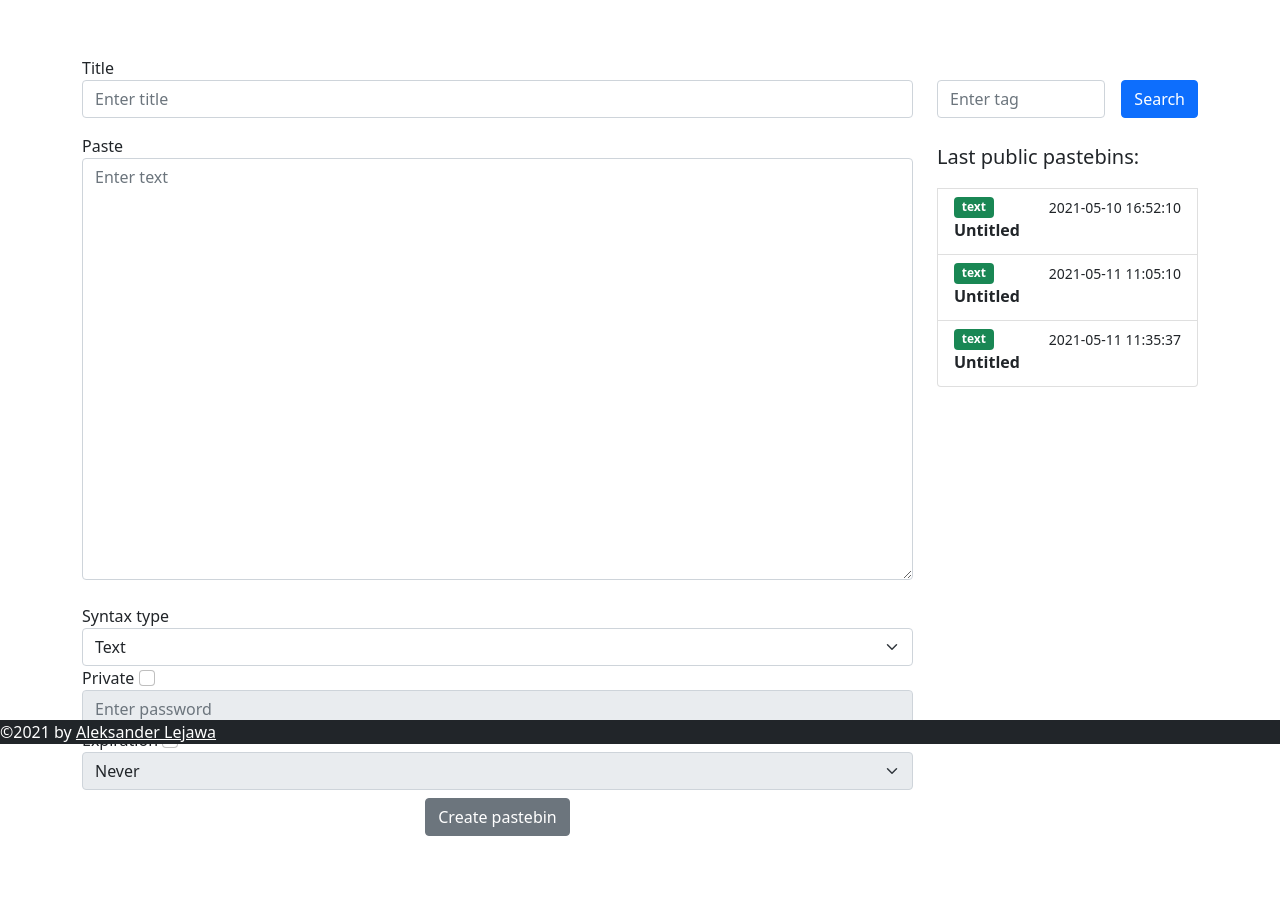
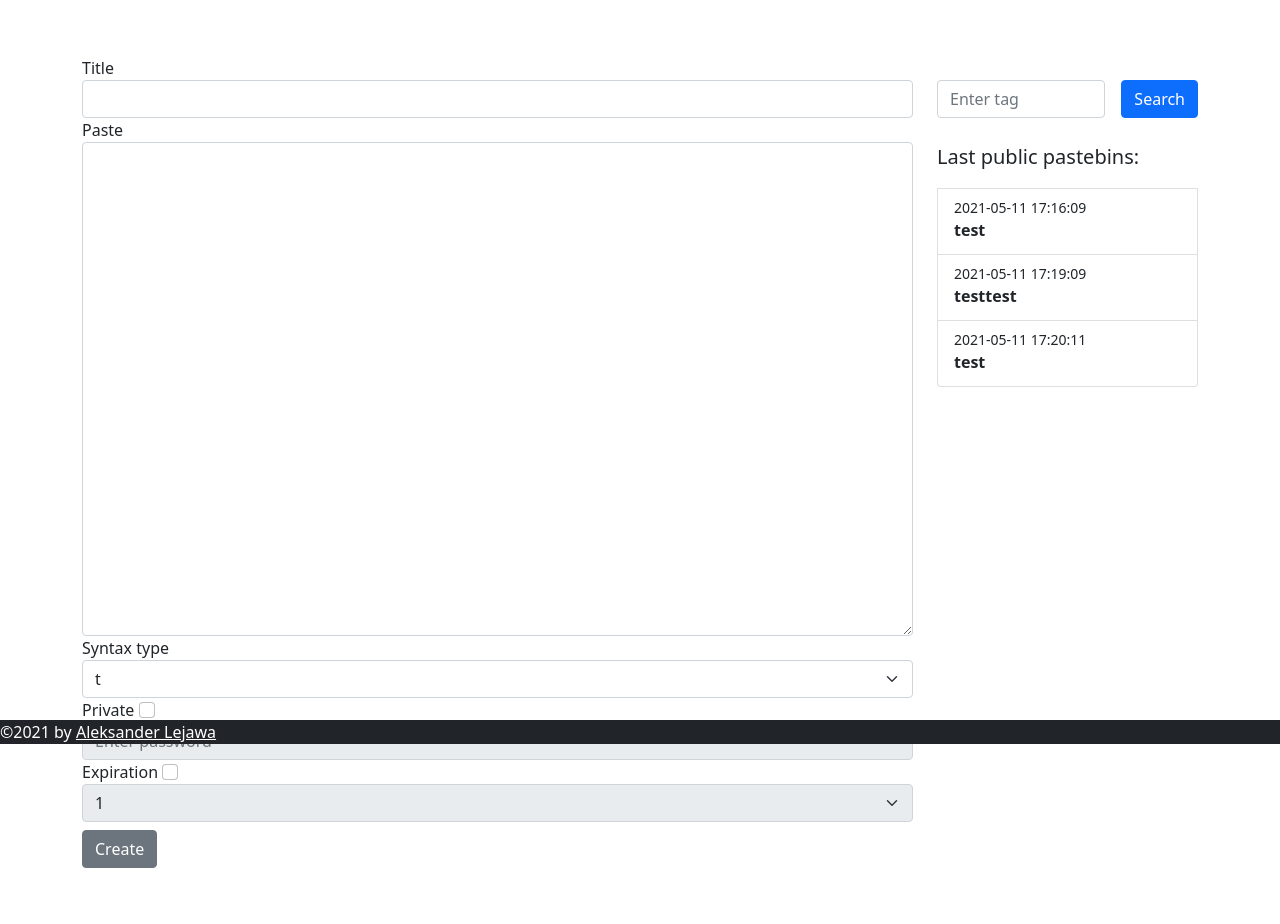
Before and after one commit to syqu22/flask-pastebin, a Flask app: page / in a window 1280 px wide. Shown: the part 56-980 px from the top of the page. Before the commit the page ends 892 px from the top, so only its background shows below. Run offline with Flask 2, Linux system fonts and the light colour scheme; data comes from the database, SQL or seed files in the repository; some libraries are stand-ins or nearby versions.

Commit message:
Pastebin forms changed

```diff
--- a/web/models.py
+++ b/web/models.py
@@ -32,19 +32,19 @@
 
 class Pastebin(db.Model):
     id = db.Column(db.Integer, primary_key=True)
-    title = db.Column(db.String(150), default="Untitled")
-    content = db.Column(db.String(6000000))
-    paste_type = db.Column(db.String(50))
+    title = db.Column(db.String(100), default="Untitled")
+    content = db.Column(db.String(60000))
+    syntax = db.Column(db.String(50))
     user_id = db.Column(db.Integer, db.ForeignKey("user.id"))
     date = db.Column(db.DateTime(timezone=True))
     expire_date = db.Column(db.DateTime(timezone=True))
     password = db.Column(db.String(150))
     link = db.Column(db.String(150), unique=True)
 
-    def __init__(self, title: str, content: str, paste_type: str, user_id: id, expire_date: str, password: str):
+    def __init__(self, title: str, content: str, syntax: str, user_id: id, expire_date: str, password: str):
         self.title = title
         self.content = content
-        self.paste_type = paste_type
+        self.syntax = syntax
         self.user_id = user_id
         self.date = datetime.utcnow().replace(microsecond=0)
         self.expire_date = self.format_expire_date(expire_date)
--- /dev/null
+++ b/web/pastebin/forms.py
@@ -0,0 +1,56 @@
+from flask_wtf import FlaskForm
+from wtforms import StringField, SelectField, SubmitField, TextAreaField, BooleanField
+from wtforms import validators
+from wtforms.validators import DataRequired, Length, ValidationError
+from web.models import Pastebin
+
+
+class CreatePastebinForm(FlaskForm):
+    types = {
+        "Text": "text",
+        "Bash": "bash",
+        "C" : "c",
+        "C#": "c#",
+        "C++": "c++",
+        "CSS": "css",
+        "GO": "go",
+        "HTML": "html",
+        "HTTP": "http",
+        "INI": "ini",
+        "Java": "java",
+        "JavaScript": "js",
+        "JSON": "json",
+        "Kotlin": "kotlin",
+        "LUA": "lua",
+        "Markdown": "markdown",
+        "Objective-C": "objectivec",
+        "Perl": "perl",
+        "PHP": "php",
+        "Python": "python",
+        "R": "r",
+        "Ruby": "ruby",
+        "Rust": "rust",
+        "SQL": "sql",
+        "Swift": "swift",
+        "TypeScript": "typescript"
+    }
+
+    dates = {
+        "Never": None,
+        "1 Minute": "1min",
+        "15 Minutes": "15min",
+        "1 Hour": "hour",
+        "1 Day": "day",
+        "1 Week": "week",
+        "1 Month": "month",
+        "1 Year": "year"
+    }
+
+    title = StringField("Title", validators=[Length(min=2, max=100, message="Title needs to be at least %(min)d characters long and can't exceed %(max)d characters.")])
+    content = TextAreaField("Paste", validators=[DataRequired(), Length(max=60000, message="Pastebin can't be longer than %(max)d characters.")])
+    syntax = SelectField("Syntax type", choices=types, validators=[DataRequired()])
+    private = BooleanField("Private")
+    password = StringField()
+    expire = BooleanField("Expiration")
+    expire_date = SelectField(choices=dates, validators=[DataRequired()])
+    submit = SubmitField("Create")
--- a/web/pastebin/routes.py
+++ b/web/pastebin/routes.py
@@ -6,28 +6,27 @@
 from web.models import Pastebin
 from web.pastebin import bp
 from web import db
+from web.pastebin.forms import CreatePastebinForm
 
 @bp.route("/", methods=["GET", "POST"])
 def home():
-   if request.method == "POST":
-      title = request.form.get("title") or None
-      content = request.form.get("content")
-      paste_type = request.form.get("paste_type")
-      password = request.form.get("password") or None
-      expire_date = request.form.get("expire_date") or None
+   form = CreatePastebinForm()
+   #TODO
+   print(form.private.data)
+   print(form.expire.data)
 
-      new_pastebin = Pastebin(title, content, paste_type, current_user.get_id(), expire_date, password)
-      if new_pastebin.is_valid():
-         response = make_response(redirect(url_for("pastebins.pastebin", link=new_pastebin.link)))
-         if password:
-            response.set_cookie(new_pastebin.link, new_pastebin.password)
-         db.session.add(new_pastebin)
-         db.session.commit()
+   if form.validate_on_submit():
+      new_pastebin = Pastebin(form.title.data, form.content.data, form.syntax.data, current_user.get_id(), form.expire_date.data, form.password.data)
+      response = make_response(redirect(url_for("pastebins.pastebin", link=new_pastebin.link)))
+      if form.private.data and form.password.data :
+         response.set_cookie(new_pastebin.link, new_pastebin.password)
+      db.session.add(new_pastebin)
+      db.session.commit()
 
-         flash("Pastebin added!", category="success")
-         return response
+      flash("Pastebin added!", category="success")
+      return response
 
-   return render_template("home.html", user=current_user, public_pastebins=get_public_pastebins())
+   return render_template("home.html", user=current_user, form=form, public_pastebins=get_public_pastebins())
 
 @bp.route("/<link>", methods=["GET", "POST"])
 def pastebin(link: str):
--- a/web/static/css/style.css
+++ b/web/static/css/style.css
@@ -6,6 +6,10 @@
     position: fixed;
     bottom: 0;
     width: 100%;
+}
+
+#content {
+    height:100%;
 }
 
 .navbar {
@@ -27,7 +31,3 @@
 #footer {
     background-color: rgba(196, 186, 186, 0.2);
 }
-
-#create_pastebin_btn {
-    text-align: center;
-}
--- a/web/templates/auth/login.html
+++ b/web/templates/auth/login.html
@@ -18,6 +18,6 @@
         <span class="badge bg-warning text-dark">{{ error }}</span>
         {% endfor %}
     </div>
-    <p>{{ form.submit(class_="btn btn-secondary mt-2") }}</p>
+    {{ form.submit(class_="btn btn-secondary mt-2") }}
 </form>
 {% endblock %}
--- a/web/templates/home.html
+++ b/web/templates/home.html
@@ -4,61 +4,41 @@
 <div class="row">
   <div class="col-9">
     <form method="POST">
+      {{ form.csrf_token() }}
       <div class="form-group mt-5">
-        <label for="title">Title</label>
-        <input type="text" class="form-control" id="title" name="title" placeholder="Enter title" />
+        {{ form.title.label}}
+        {{ form.title(class_="form-control")}}
+        {% for error in form.title.errors %}
+        <span class="badge bg-warning text-dark">{{ error }}</span>
+        {% endfor %}
       </div>
-      <label for="content" class="mt-3">Paste</label>
-      <textarea rows="17" style="height:100%" name="content" id="content" class="form-control"
-        placeholder="Enter text"></textarea>
-      <br />
-      <label for="paste_type">Syntax type</label>
-      <select class="form-select" id="paste_type" name="paste_type">
-        <option value="text">Text</option>
-        <option value="bash">Bash</option>
-        <option value="c">C</option>
-        <option value="c#">C#</option>
-        <option value="c++">C++</option>
-        <option value="css">CSS</option>
-        <option value="go">GO</option>
-        <option value="html">HTML/XML</option>
-        <option value="http">HTTP</option>
-        <option value="ini">INI</option>
-        <option value="java">Java</option>
-        <option value="js">JavaScript</option>
-        <option value="json">JSON</option>
-        <option value="kotlin">Kotlin</option>
-        <option value="lua">LUA</option>
-        <option value="markdown">Markdown</option>
-        <option value="objectivec">Objective-C</option>
-        <option value="perl">Perl</option>
-        <option value="php">PHP</option>
-        <option value="python">Python</option>
-        <option value="r">R</option>
-        <option value="ruby">Ruby</option>
-        <option value="rust">Rust</option>
-        <option value="sql">SQL</option>
-        <option value="swift">Swift</option>
-        <option value="typescript">Typescript</option>
-      </select>
-      <label for="private">Private</label>
-      <input class="form-check-input" type="checkbox" id="private" name="private" value="True">
-      <input type="text" class="form-control" id="password" name="password" placeholder="Enter password" disabled />
-      <label for="expire">Expiration</label>
-      <input class="form-check-input" type="checkbox" id="expire" name="expire" value="True">
-      <select class="form-select" id="expire_date" name="expire_date" disabled>
-        <option value="never">Never</option>
-        <option value="1min">1 minute</option>
-        <option value="15min">15 minutes</option>
-        <option value="hour">1 hour</option>
-        <option value="day">1 day</option>
-        <option value="week">1 week</option>
-        <option value="month">1 month</option>
-        <option value="year">1 year</option>
-      </select>
-      <div id="create_pastebin_btn">
-        <button type="submit" class="btn btn-secondary mt-2 mb-2">Create pastebin</button>
-      </div>
+
+      {{ form.content.label }}
+      {{ form.content(class_="form-control", cols="35", rows="20") }}
+      {% for error in form.content.errors %}
+      <span class="badge bg-warning text-dark">{{ error }}</span>
+      {% endfor %}
+
+      {{ form.syntax.label}}
+      {{ form.syntax(class_="form-select")}}
+      {% for error in form.syntax.errors %}
+      <span class="badge bg-warning text-dark">{{ error }}</span>
+      {% endfor %}
+
+      {{ form.private.label }}
+      {{ form.private(class_="form-check-input") }}
+
+      {{ form.password(class_="form-control", disabled="", placeholder="Enter password") }}
+
+      {{ form.expire.label }}
+      {{ form.expire(class_="form-check-input") }}
+      {% for error in form.expire.errors %}
+      <span class="badge bg-warning text-dark">{{ error }}</span>
+      {% endfor %}
+
+      {{ form.expire_date(class_="form-select", disabled="")}}
+
+      {{ form.submit(class_="btn btn-secondary mt-2 mb-2") }}
     </form>
   </div>
   <div class="col mt-5">
```
Also changed, not shown: web/auth/forms.py (+12 -4 lines), web/auth/routes.py (+5 -6 lines), web/db/database.db, web/db/test_database.db.
